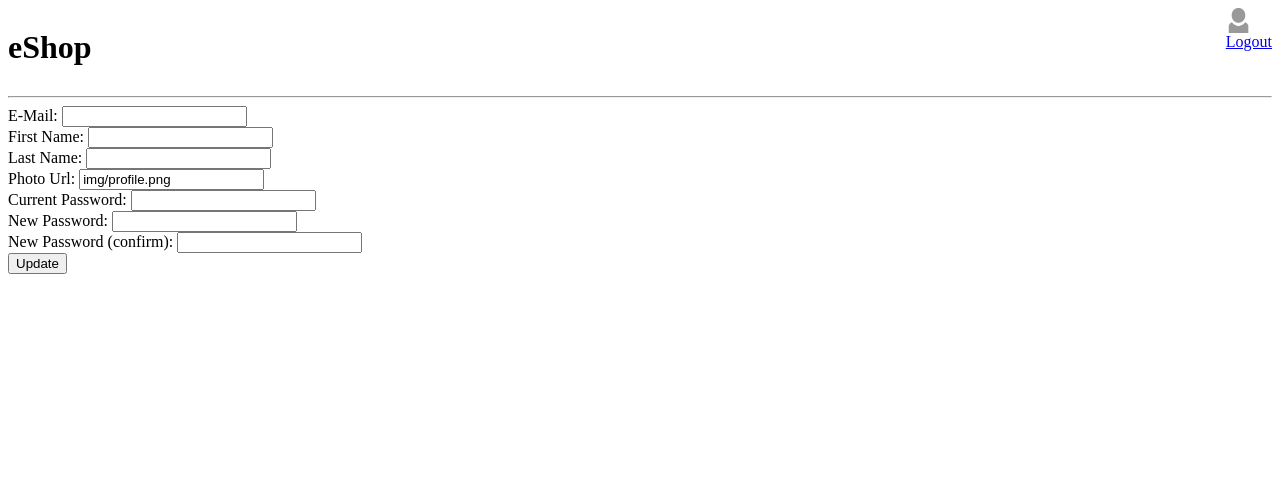
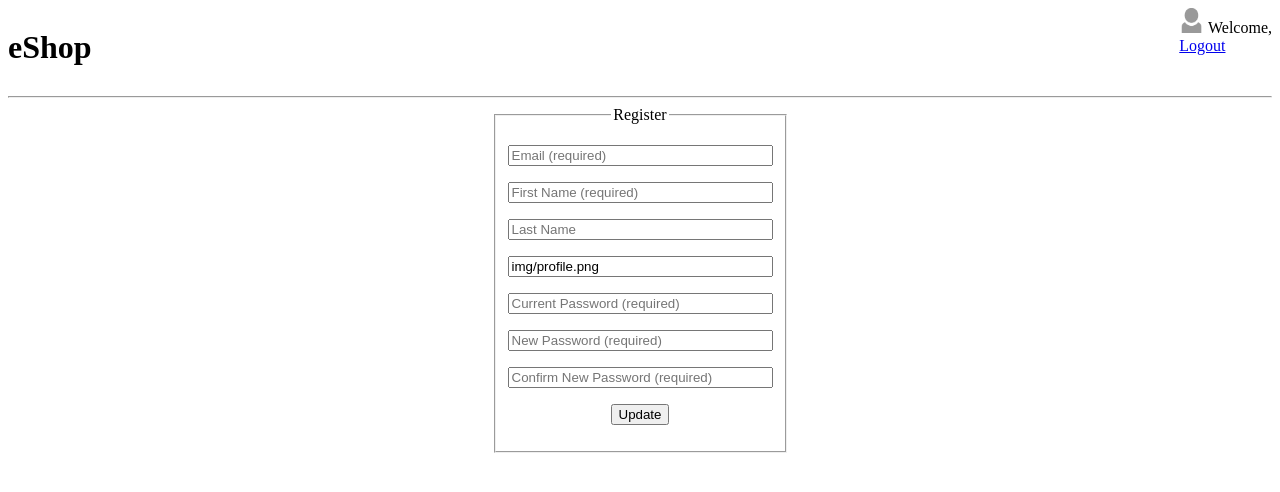
Before and after one commit to KhaledHelmy/e-shop, a PHP site: page /edit.php in a window 1280 px wide. Shown: the top 492 px of the page. Run offline with PHP 8.4, Linux system fonts and the light colour scheme; a user stored in the database is signed in; data comes from the database, SQL or seed files in the repository; data that the repository does not hold is empty.

Commit message:
Some changes

```diff
--- a/app/edit.php
+++ b/app/edit.php
@@ -29,6 +29,12 @@
 		$success = true;
 		$userTools = new UserTools();
 
+		if(empty($email) || empty($firstname) || empty($password) || empty($password_confirm) || empty($password_current))
+		{
+			$error_edit .= "Some required fields are missing.<br/> \n\r";
+			$success = false;
+		}
+
 		//validate the current password
 		// echo $current_user->hashedPassword . "<br/>";
 		// echo $password_current;
@@ -46,7 +52,7 @@
 		}
 
 		//check to see if passwords match
-		if(!empty(trim($password)) && $password != $password_confirm) {
+		if(!empty($password) && $password != $password_confirm) {
 			$error_edit .= "Passwords do not match.<br/> \n\r";
 			$success = false;
 		}
@@ -56,7 +62,7 @@
 			//prep the data for saving in a new user object
 			$current_user->firstname = $firstname;
 			$current_user->lastname = $lastname;
-			if(!empty(trim($password)))
+			if(!empty($password))
 				$current_user->hashedPassword = md5(trim($password)); //encrypt the password for storage
 			$current_user->email = $email;
 			$current_user->avatar = $avatar;
@@ -79,17 +85,23 @@
 			require_once "partials/header.php"
 		?>
 		<?php echo ($error_edit != "") ? $error_edit : ""; ?>
-		<form action="edit.php" method="post">
-			E-Mail: <input type="text" value="<?php echo $email; ?>" name="email" /><br/>
-			First Name: <input type="text" value="<?php echo $firstname; ?>" name="firstname" /><br/>
-			Last Name: <input type="text" value="<?php echo $lastname; ?>" name="lastname" /><br/>
-			Photo Url: <input type="text" value="<?php echo $avatar; ?>" name="avatar" /><br/>
-			Current Password: <input type="password" name="current_password" /><br/>
-			New Password: <input type="password" name="password" /><br/>
-			New Password (confirm): <input type="password" name="password-confirm" /><br/>
+		<center>
+			<form action="edit.php" method="POST">
+				<fieldset style="width:250px">
+					<legend align="center">Register</legend>
 
-			<input type="submit" value="Update" name="submit-form" />
-		</form>
+					<p><input type="email" value="<?php echo $email; ?>" name="email" placeholder="Email (required)" size="30" required /><p/>
+					<p><input type="text" value="<?php echo $firstname; ?>" name="firstname" placeholder="First Name (required)" size="30" required /><p/>
+					<p><input type="text" value="<?php echo $lastname; ?>" name="lastname" placeholder="Last Name" size="30" /><p/>
+					<p><input type="text" value="<?php echo $avatar; ?>" name="avatar" placeholder="Avatar URL" size="30" /><p/>
+					<p><input type="password" name="current_password" placeholder="Current Password (required)" size="30" required /></p>
+					<p><input type="password" name="password" placeholder="New Password (required)" size="30" required /><p/>
+					<p><input type="password" name="password-confirm" placeholder="Confirm New Password (required)" size="30" required /><p/>
+
+					<input type="submit" value="Update" name="submit-form" />
+				</fieldset>
+			</form>
+		</center>
 	</body>
 </html>
 <?php $db->close(); ?>
--- a/app/partials/header.php
+++ b/app/partials/header.php
@@ -4,11 +4,10 @@
 	<h1>eShop</h1>
 	<div class="pull-right">
 		<?php
-			echo $error;
 			if ($logged_in) {
 				echo "
 				<img src='$current_user->avatar' height=25 width=25/>
-				<a href='edit.php'>$current_user->firstname $current_user->lastname</a><br/>
+				Welcome, <a href='edit.php'>$current_user->firstname $current_user->lastname</a><br/>
 				<a href='logout.php'>Logout</a>
 				";
 			}else{
```
Also changed, not shown: app/register.php (+21 -10 lines).
